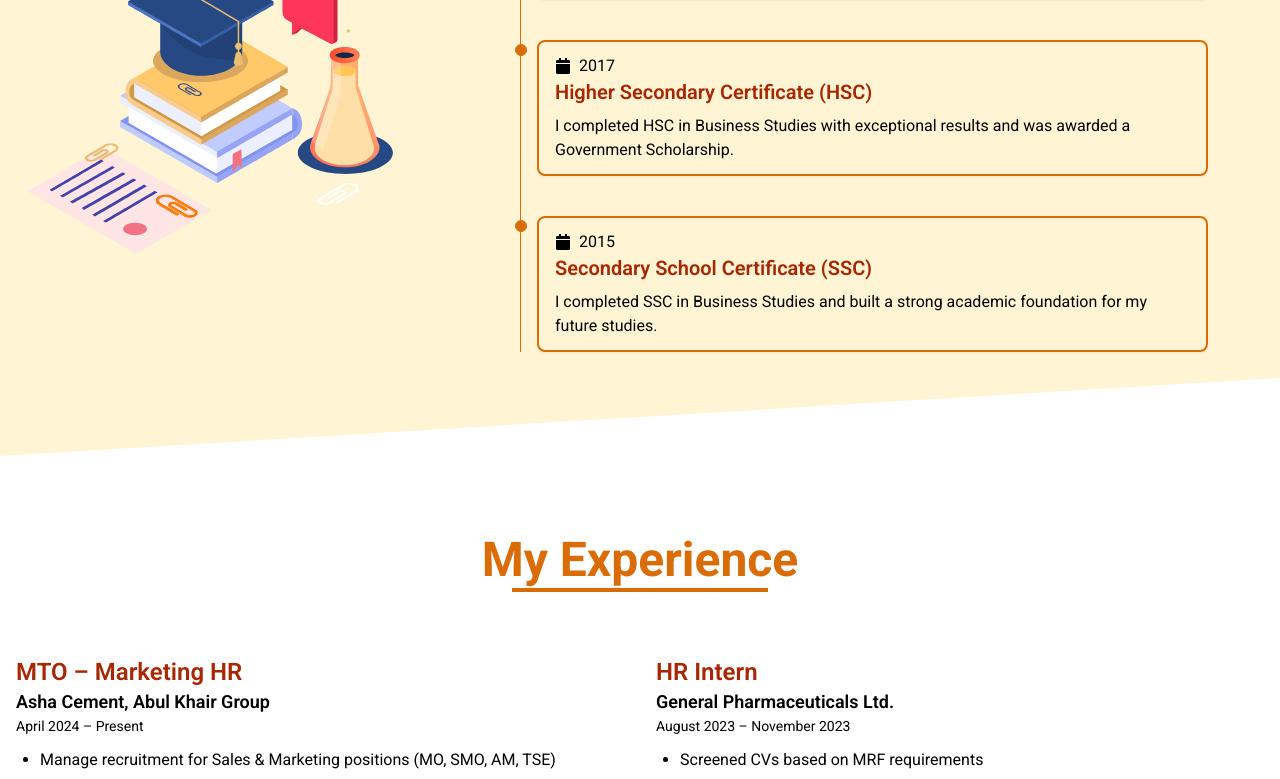
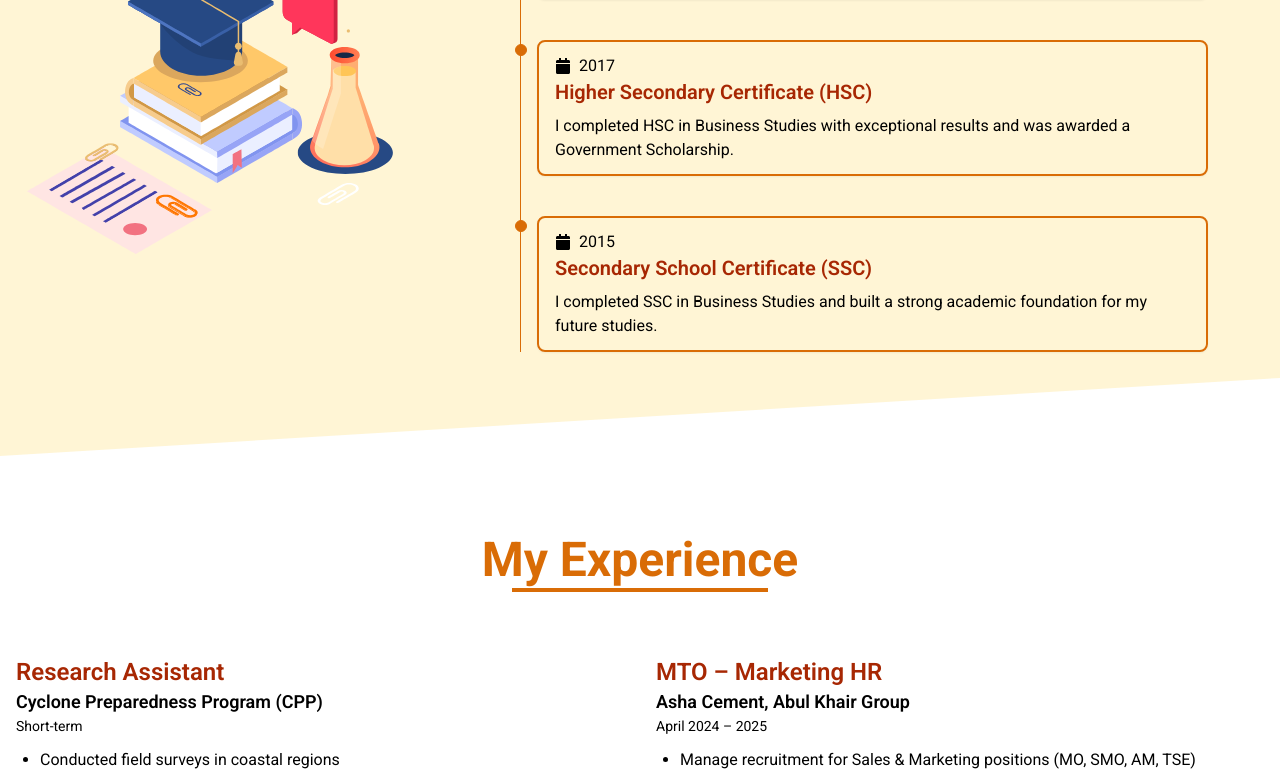
Before and after one commit to Sajib37/mazedur-rahman, a Next.js app: page / in a window 1280 px wide. Shown: the part 2000-2779 px from the top of the page. Built offline with nearby package versions, Linux system fonts and the light colour scheme.

Commit message:
code modified !!

```diff
--- a/components/shared/Footer.tsx
+++ b/components/shared/Footer.tsx
@@ -1,5 +1,4 @@
 "use client";
-import { useEffect, useState } from "react";
 import {
   FaLinkedin,
   FaEnvelope,
@@ -56,19 +55,18 @@ const Footer = () => {
     {
       icon: FaMapMarkerAlt,
       text: "Beaumont, Texas, United States",
-      href: "https://maps.app.goo.gl/ZXbAJZHJE1tf5NWG7"
+      href: "https://maps.app.goo.gl/ZXbAJZHJE1tf5NWG7",
     },
   ];
 
   return (
-    <footer className=" bg-purple-900 text-slate-100 relative overflow-hidden">
+    <footer className=" bg-blue-900 text-slate-100 relative overflow-hidden">
       <div className="max-w-7xl mx-auto px-8 lg:px-8 py-8 md:py-10 relative z-10">
         <div className="grid grid-cols-1 md:grid-cols-3 gap-8 lg:gap-12 mb-12">
-
           {/* Brand Section */}
           <div>
             <div className="flex items-center gap-3 mb-4 md:mb-6">
-              <div className="w-10 h-10 bg-linear-to-r from-blue-500 to-violet-500 rounded-xl flex items-center justify-center">
+              <div className="w-10 h-10  rounded-xl flex items-center justify-center">
                 <Image
                   src={logo}
                   height={20}
@@ -81,9 +79,10 @@ const Footer = () => {
             </div>
 
             <p className="text-slate-100 leading-relaxed mb-4 md:mb-6">
-              Business Graduate from University of Dhaka.
-              HR Intern and MTO – Marketing HR with hands-on experience in
-              recruitment, onboarding, employee development, and administrative operations.
+              Business graduate from the University of Dhaka with practical
+              exposure to core HR functions, including recruitment, onboarding,
+              and employee development. Currently pursuing higher studies in the
+              United States while gaining professional experience.
             </p>
 
             <div className="flex gap-4">
@@ -126,7 +125,7 @@ const Footer = () => {
             <h4 className="text-lg font-semibold text-white mb-4 md:mb-6">
               Get In Touch
             </h4>
-            <ul className="md:space-y-4">
+            <ul className="space-y-2 md:space-y-4">
               {contactInfo.map((info, index) => (
                 <li key={index}>
                   <a
@@ -139,7 +138,7 @@ const Footer = () => {
                     }
                     className="flex items-center gap-3 text-slate-100 hover:text-slate-300 transition-colors duration-300 group"
                   >
-                    <div className="w-8 h-8 bg-slate-800/70 border border-slate-700/50 rounded-lg flex items-center justify-center group-hover:bg-slate-700/50 transition-colors duration-300">
+                    <div className="w-6 h-6 bg-slate-800/70 border border-slate-700/50 rounded-lg flex items-center justify-center group-hover:bg-slate-700/50 transition-colors duration-300">
                       <info.icon className="text-sm" />
                     </div>
                     <span>{info.text}</span>
@@ -148,7 +147,6 @@ const Footer = () => {
               ))}
             </ul>
           </div>
-
         </div>
 
         {/* Bottom Bar */}
@@ -159,7 +157,6 @@ const Footer = () => {
             </p>
           </div>
         </div>
-
       </div>
     </footer>
   );
--- a/public/Experiences.js
+++ b/public/Experiences.js
@@ -1,14 +1,33 @@
 const Experiences = [
+    {
+    title: "Research Assistant",
+    company: "Cyclone Preparedness Program (CPP)",
+    duration: "Short-term",
+    responsibilities: [
+      "Conducted field surveys in coastal regions",
+      "Collected data from 30 respondents"
+    ]
+  },
   {
     title: "MTO – Marketing HR",
     company: "Asha Cement, Abul Khair Group",
-    duration: "April 2024 – Present",
+    duration: "April 2024 – 2025",
     responsibilities: [
       "Manage recruitment for Sales & Marketing positions (MO, SMO, AM, TSE)",
       "Handle onboarding and employee documentation",
       "Assist in designing and delivering sales training programs",
       "Monitor employee performance and prepare HR reports",
       "Conduct market visits and support HR operational tasks"
+    ]
+  },
+  {
+    title: "General Secretary",
+    company: "Companiganj Students’ Family (CSF)",
+    duration: "Term-based",
+    responsibilities: [
+      "Published a 500-copy magazine ‘Monon’ with 15 sponsors",
+      "Led a team of 8–10 members for publication and event management",
+      "Organized a picnic event and distributed T-shirts for 150 participants"
     ]
   },
   {
@@ -22,26 +41,8 @@ const Experiences = [
       "Assisted in generating appointment letters and collecting candidate documents",
       "Supported Job Fairs and Walk-In Interviews"
     ]
-  },
-  {
-    title: "Research Assistant",
-    company: "Cyclone Preparedness Program (CPP)",
-    duration: "Short-term",
-    responsibilities: [
-      "Conducted field surveys in coastal regions",
-      "Collected data from 30 respondents"
-    ]
-  },
-  {
-    title: "General Secretary",
-    company: "Companiganj Students’ Family (CSF)",
-    duration: "Term-based",
-    responsibilities: [
-      "Published a 500-copy magazine ‘Monon’ with 15 sponsors",
-      "Led a team of 8–10 members for publication and event management",
-      "Organized a picnic event and distributed T-shirts for 150 participants"
-    ]
   }
+
 ];
 
 export default Experiences;
```
